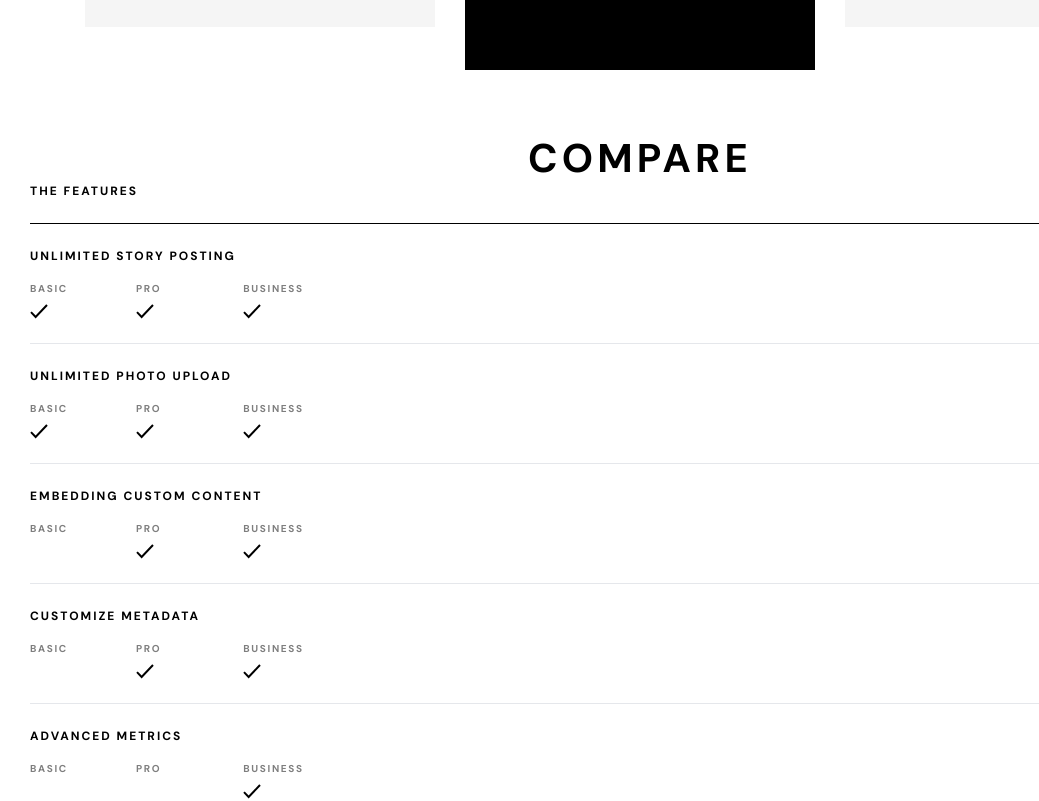
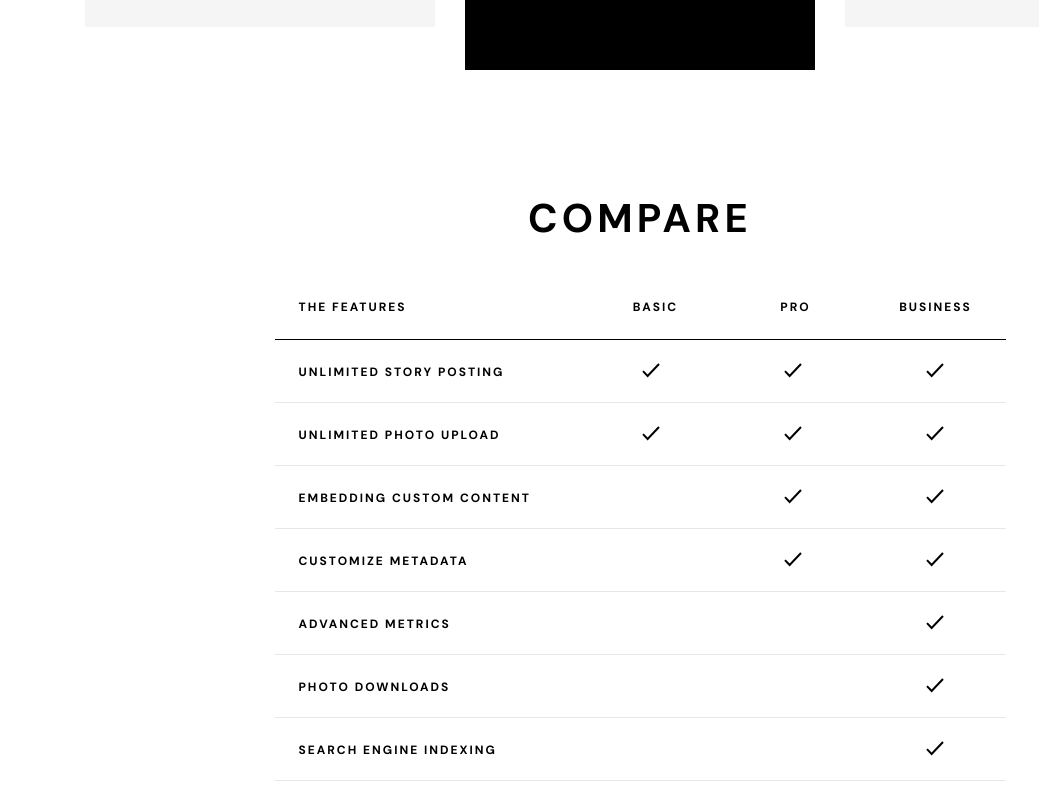
Before and after one commit to jhellard/photosnap, a React (Vite) app: page /pricing in a window 1280 px wide. Shown: the part 1060-1861 px from the top of the page, without its empty margins (0-1039 px from the left). Built offline with nearby package versions, Linux system fonts and the light colour scheme.

Commit message:
Desktop view complete
Desktop view completed, hover states added. Going to go through and refactor  some things.

```diff
--- a/src/component/Cards.jsx
+++ b/src/component/Cards.jsx
@@ -59,7 +59,7 @@ export function InfoCard({
           {description}
         </p>
         {button && (
-          <button className="text-[12px] font-bold tracking-[2px]">
+          <button className="text-[12px] font-bold tracking-[2px] hover:underline">
             {button}
             <svg
               className="ml-[18px] inline-block"
@@ -111,7 +111,7 @@ export function PlanCard({ heading, description, price, type }) {
         </span>
       </h3>
       <button
-        className={`text-bold mb-10 min-w-[95%] py-3 px-4 text-[12px] tracking-[2px] md:min-w-full ${buttonVariants[type]} sm:mb-0`}
+        className={`text-bold mb-10 min-w-[95%] py-3 px-4 text-[12px] tracking-[2px] md:min-w-full ${buttonVariants[type]} hover:bg-lightGrey hover:text-pureBlack sm:mb-0`}
       >
         PICK PLAN
       </button>
@@ -204,7 +204,7 @@ export function FeaturedStoryCard({
         <p className="mb-6 text-[15px] leading-[25px] opacity-60">
           {description}
         </p>
-        <button className="mb-12 flex items-center gap-[18px] text-[12px] font-bold tracking-[2px] sm:mb-0">
+        <button className="mb-12 flex items-center gap-[18px] text-[12px] font-bold tracking-[2px] hover:underline sm:mb-0">
           READ THE STORY
           <svg xmlns="http://www.w3.org/2000/svg" width="43" height="14">
             <g fill="none" fillRule="evenodd" stroke="currentColor">
@@ -219,7 +219,7 @@ export function FeaturedStoryCard({
 
 export function StoryCard({ image, date, alt, heading, author }) {
   return (
-    <li className="relative">
+    <li className="group relative bottom-0 transition-all hover:bottom-6">
       <picture>
         <source
           media="(min-width:640px)"
@@ -237,7 +237,7 @@ export function StoryCard({ image, date, alt, heading, author }) {
         <h3 className="mb-1 text-[18px] font-bold leading-[25px]">{heading}</h3>
         <span className="mb-4 text-[13px]">{`by ${author}`}</span>
         <hr className="mb-5 opacity-25" />
-        <button className="flex items-center justify-between text-[12px] font-bold tracking-[2px]">
+        <button className="flex items-center justify-between text-[12px] font-bold tracking-[2px] hover:underline">
           READ STORY
           <svg xmlns="http://www.w3.org/2000/svg" width="43" height="14">
             <g fill="none" fillRule="evenodd" stroke="currentColor">
@@ -246,6 +246,7 @@ export function StoryCard({ image, date, alt, heading, author }) {
           </svg>
         </button>
       </div>
+      <hr className="absolute bottom-0 hidden h-[6px] w-full border-none bg-gradient-to-t from-bgGradiant1 via-bgGradiant2 to-bgGradiant3 group-hover:block" />
     </li>
   );
 }
--- a/src/component/FeaturesContainer.jsx
+++ b/src/component/FeaturesContainer.jsx
@@ -13,7 +13,7 @@ const Features = ({ padding, allFeatures }) => {
         padding && "pt-16"
       } mx-auto sm:max-w-[535px] ${
         allFeatures &&
-        "items-end sm:grid sm:max-w-full sm:grid-cols-2 md:grid-cols-3 md:gap-y-[104px]"
+        "items-end sm:grid sm:max-w-full sm:grid-cols-2 md:my-[160px] md:grid-cols-3 md:gap-y-[104px] md:py-0"
       }`}
     >
       <FeatureCard
--- a/src/component/Footer/Footer.jsx
+++ b/src/component/Footer/Footer.jsx
@@ -44,12 +44,20 @@ const Footer = () => {
         </li>
       </ul>
       <ul className="mb-[120px] flex flex-col items-center gap-[19px] text-[12px] font-bold tracking-[2px] sm:row-start-2 sm:mb-[36px] sm:flex-row md:row-span-2 md:mb-0 md:flex-col md:self-center md:justify-self-start">
-        <Link to={"/"}>HOME</Link>
-        <Link to={"/stories"}>STORIES</Link>
-        <Link to={"/features"}>FEATURES</Link>
-        <Link to={"/pricing"}>PRICING</Link>
+        <Link to={"/"} className="hover:opacity-50">
+          HOME
+        </Link>
+        <Link to={"/stories"} className="hover:opacity-50">
+          STORIES
+        </Link>
+        <Link to={"/features"} className="hover:opacity-50">
+          FEATURES
+        </Link>
+        <Link to={"/pricing"} className="hover:opacity-50">
+          PRICING
+        </Link>
       </ul>
-      <button className="mb-[34px] flex items-center gap-[18px] text-[12px] font-bold tracking-[2px] sm:mb-0 sm:justify-end md:col-start-5 md:self-start">
+      <button className="mb-[34px] flex items-center gap-[18px] text-[12px] font-bold tracking-[2px] hover:underline sm:mb-0 sm:justify-end md:col-start-5 md:self-start">
         GET AN INVITE
         <svg xmlns="http://www.w3.org/2000/svg" width="43" height="14">
           <g fill="none" fillRule="evenodd" stroke="currentColor">
--- a/src/component/Header/Header.jsx
+++ b/src/component/Header/Header.jsx
@@ -30,23 +30,35 @@ const Header = () => {
         id="nav"
       >
         <ul className="mb-5 flex flex-col items-center gap-5 sm:mb-0 sm:flex-row sm:gap-[37px] sm:tracking-[2px]">
-          <Link to={"/stories"} onClick={() => menuToggle()}>
+          <Link
+            to={"/stories"}
+            className="hover:opacity-50"
+            onClick={() => menuToggle()}
+          >
             STORIES
           </Link>
-          <Link to={"/features"} onClick={() => menuToggle()}>
+          <Link
+            to={"/features"}
+            className="hover:opacity-50"
+            onClick={() => menuToggle()}
+          >
             FEATURES
           </Link>
-          <Link to={"/pricing"} onClick={() => menuToggle()}>
+          <Link
+            to={"/pricing"}
+            className="hover:opacity-50"
+            onClick={() => menuToggle()}
+          >
             PRICING
           </Link>
         </ul>
 
         <hr className="mb-5 border-pureBlack opacity-25 sm:hidden" />
-        <button className="min-h-[3rem] min-w-full bg-pureBlack tracking-[inherit] text-pureWhite sm:hidden">
+        <button className="min-h-[3rem] min-w-full bg-pureBlack font-bold tracking-[inherit] text-pureWhite sm:hidden">
           GET AN INVITE
         </button>
       </nav>
-      <button className="hidden min-h-[40px] min-w-[158px] bg-pureBlack text-xs tracking-[2.5px] text-pureWhite sm:block">
+      <button className="hidden min-h-[40px] min-w-[158px] bg-pureBlack text-xs font-bold tracking-[2.5px] text-pureWhite hover:bg-lightGrey hover:text-pureBlack sm:block">
         GET AN INVITE
       </button>
       <button
--- a/src/component/PricingTable.jsx
+++ b/src/component/PricingTable.jsx
@@ -1,29 +1,29 @@
 import Check from "../assets/shared/desktop/check.svg";
 
 const TableEntry = ({ heading, basic, pro, business }) => (
-  <li className="border-b-[1px]">
-    <h4 className="mb-4 text-[12px] font-bold tracking-[2px] text-pureBlack">
+  <li className="border-b-[1px] sm:flex">
+    <h4 className="mb-4 text-[12px] font-bold tracking-[2px] text-pureBlack sm:mr-auto sm:ml-6">
       {heading}
     </h4>
     <div className="flex pb-[24px] text-[10px] font-bold tracking-[1.67px] text-pureBlack">
-      <div className="mr-[68px] flex flex-col gap-2">
-        <span className="opacity-50">BASIC</span>
+      <div className="mr-[68px] flex flex-col gap-2 sm:mr-[124px]">
+        <span className="opacity-50 sm:hidden">BASIC</span>
         {basic && (
           <span>
             <img src={Check} alt="Checkmark" />
           </span>
         )}
       </div>
-      <div className="mr-[82px] flex flex-col gap-2">
-        <span className="opacity-50">PRO</span>
+      <div className="mr-[82px] flex flex-col gap-2 sm:mr-[124px]">
+        <span className="opacity-50 sm:hidden">PRO</span>
         {pro && (
           <span>
             <img src={Check} alt="Checkmark" />
           </span>
         )}
       </div>
-      <div className="flex flex-col gap-2">
-        <span className="opacity-50">BUSINESS</span>
+      <div className="flex flex-col gap-2 sm:mr-[62px]">
+        <span className="opacity-50 sm:hidden">BUSINESS</span>
         {business && (
           <span>
             <img src={Check} alt="Checkmark" />
@@ -36,13 +36,17 @@ const TableEntry = ({ heading, basic, pro, business }) => (
 
 const PricingTable = () => (
   <>
-    <h3 className="hidden text-center text-[40px] font-bold leading-[48px] tracking-[4.17px] sm:block">
+    <h3 className="mb-14 hidden text-center text-[40px] font-bold leading-[48px] tracking-[4.17px] sm:block">
       COMPARE
     </h3>
-    <ul className="mx-[30px] mb-16 flex flex-col gap-[23px]">
-      <h3 className="text-[12px] font-bold tracking-[2px] text-pureBlack">
-        THE FEATURES
-      </h3>
+    <ul className="mx-[30px] mb-16 flex max-w-[731px] flex-col gap-[23px] sm:mx-auto sm:mb-[112px]">
+      <div className="items-center text-[12px] font-bold tracking-[2px] text-pureBlack sm:ml-6 sm:flex sm:text-center">
+        <h3 className="w-[140px] text-left sm:mr-auto">THE FEATURES</h3>
+        <h4 className="hidden min-w-[140px] sm:block">BASIC</h4>
+        <h4 className="hidden min-w-[140px] sm:block">PRO</h4>
+        <h4 className="hidden min-w-[140px] sm:block">BUSINESS</h4>
+      </div>
+
       <hr className="border-pureBlack" />
       <TableEntry heading="UNLIMITED STORY POSTING" basic pro business />
       <TableEntry heading="UNLIMITED PHOTO UPLOAD" basic pro business />
--- a/src/routes/Pricing.jsx
+++ b/src/routes/Pricing.jsx
@@ -34,7 +34,7 @@ const Pricing = () => {
           <span>Yearly</span>
         </div>
 
-        <ul className="mb-16 flex flex-col gap-6 md:mx-4 md:flex-row md:items-center md:justify-center md:gap-[30px]">
+        <ul className="mb-16 flex flex-col gap-6 sm:mb-[124px] md:mx-4 md:flex-row md:items-center md:justify-center md:gap-[30px]">
           <PlanCard
             heading="Basic"
             description="Includes basic usage of our platform. Recommended for new and aspiring photographers."
```
